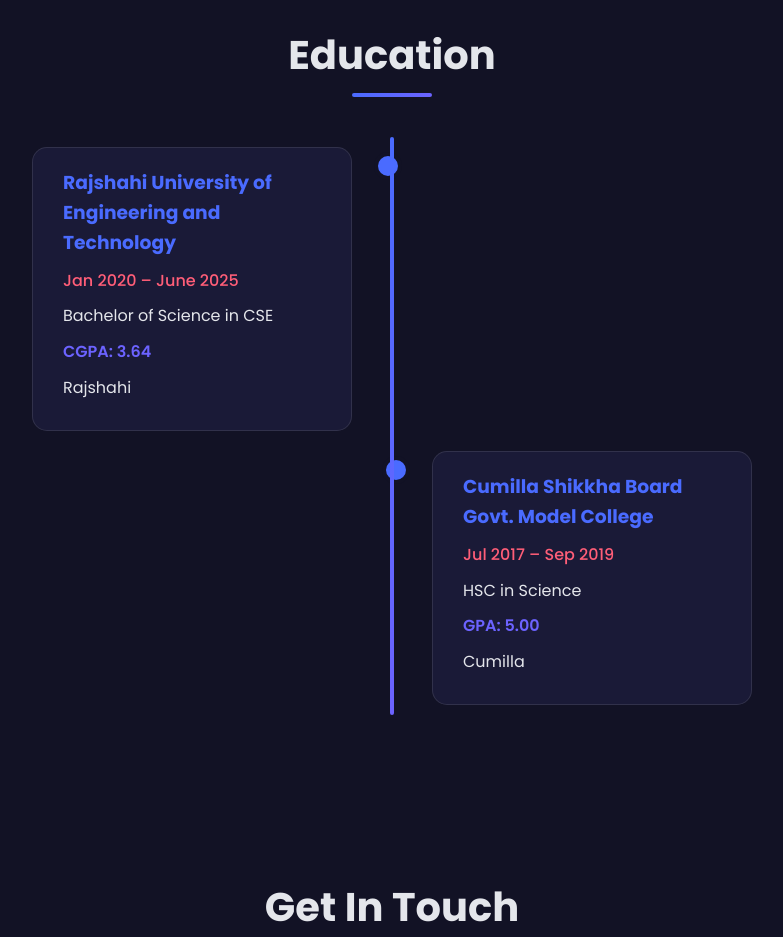
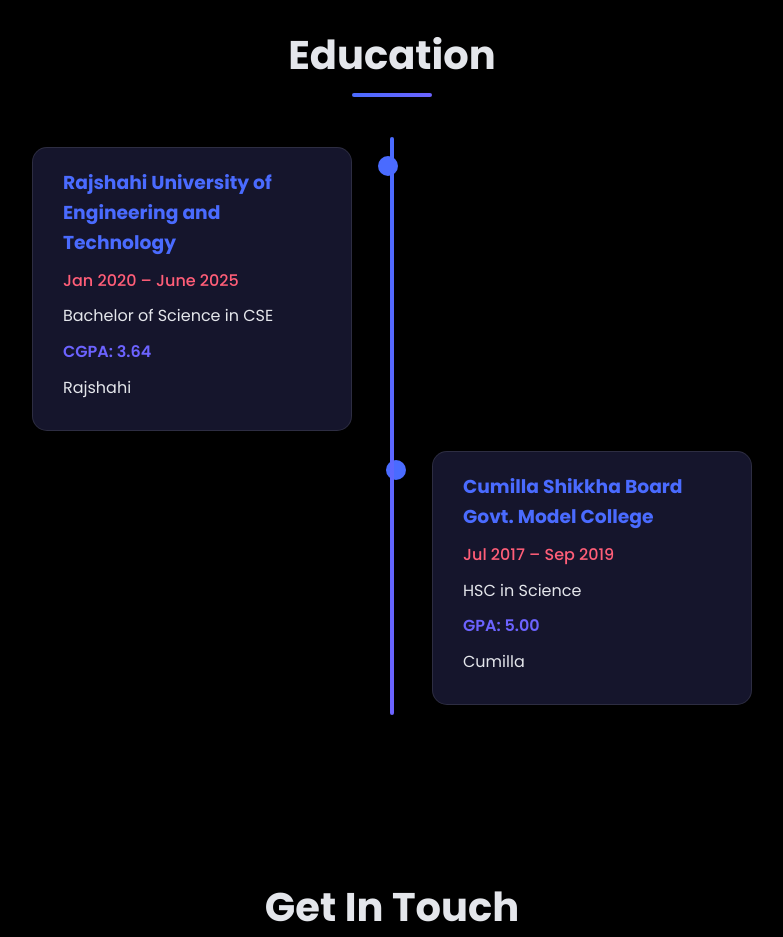
Before and after one commit to sheikhfahadshaon/Portfolio, a plain HTML site: page index.html in a window 1280 px wide. Shown: the part 4860-5797 px from the top of the page, without its empty margins (248-1031 px from the left). Drawn offline with Linux system fonts and the light colour scheme.

Commit message:
cv updated

```diff
--- a/index.html
+++ b/index.html
@@ -13,7 +13,7 @@
             --primary-color: #4a6bff;
             --secondary-color: #6c63ff;
             --accent-color: #ff5e78;
-            --dark-color: #121225;
+            --dark-color: #000000;
             --light-dark: #1e1e3f;
             --text-color: #e4e6eb;
             --card-bg: rgba(30, 30, 63, 0.7);
```
Also changed, not shown: 2 other files.
